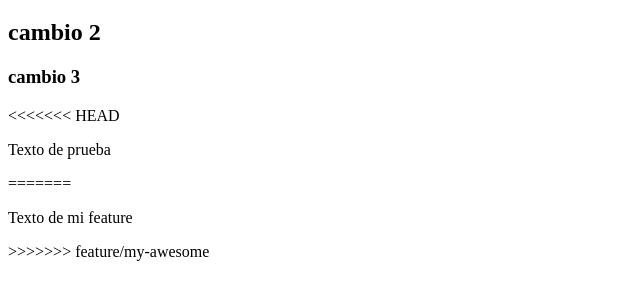
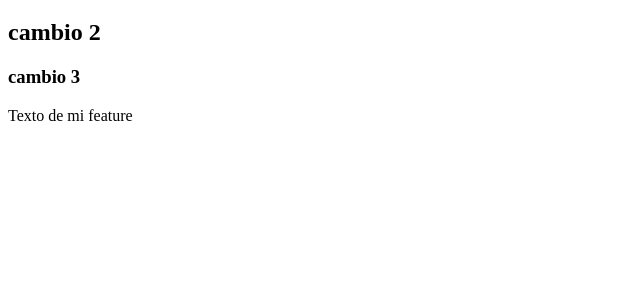
Before and after one commit to Santyluito/cursogitedemy, a plain HTML site: page index.html in a window 1280 px wide. Shown: the part 61-356 px from the top of the page, without its empty margins (0-640 px from the left). Drawn offline with Linux system fonts and the light colour scheme.

```diff
--- a/index.html
+++ b/index.html
@@ -9,11 +9,7 @@
     <h1>Hola mundo</h1>
     <h2>cambio 2</h2>
     <h3>cambio 3</h3>
-<<<<<<< HEAD
-    <p>Texto de prueba</p>
-=======
     <p>Texto de mi feature</p>
->>>>>>> feature/my-awesome
     <footer></footer>
   </body>
 </html>
```
Also changed, not shown: 1 other file.
